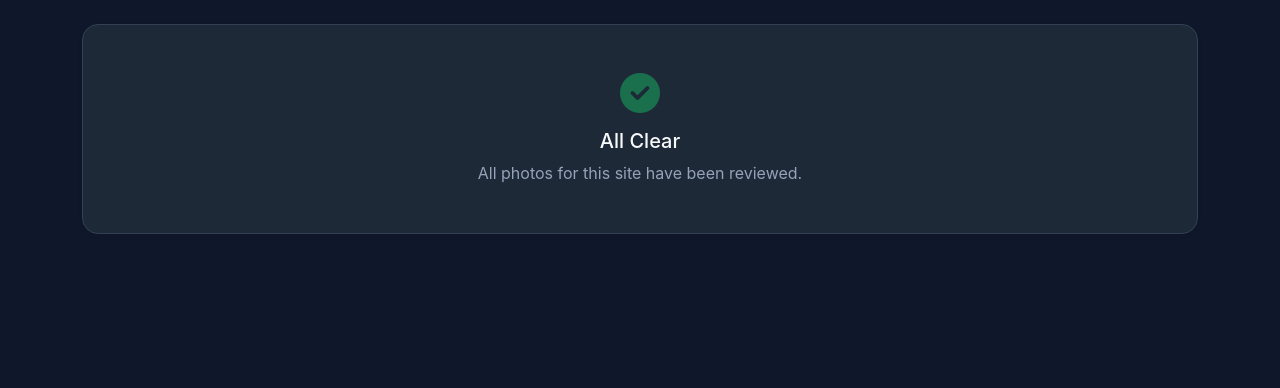
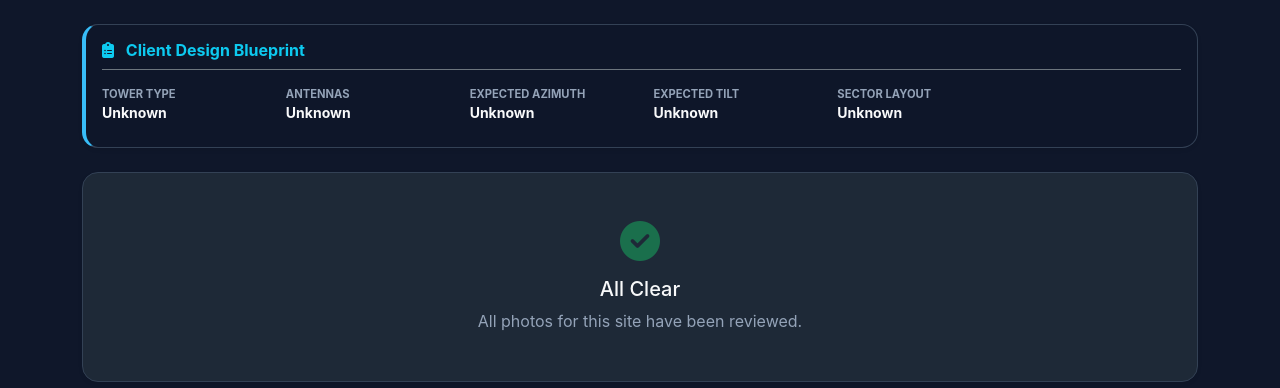
Before and after one commit to DoomedPK/stratix-production, a Django app: template reports/templates/reports/qa_review.html in a window 1280 px wide. Shown: the part 142-530 px from the top of the page. Run offline with Django 5.2, Linux system fonts and the light colour scheme; the template is opened without the code that fills it, so the values that code supplies are empty; some libraries are stand-ins or nearby versions.

Commit message:
Update qa_review.html

```diff
--- a/reports/templates/reports/qa_review.html
+++ b/reports/templates/reports/qa_review.html
@@ -52,6 +52,34 @@
     </div>
     {% endif %}
     {% endwith %}
+
+    <div class="card p-3 shadow-sm mb-4" style="background: rgba(15, 23, 42, 0.9); border-left: 4px solid #38bdf8;">
+        <h6 class="fw-bold text-info border-bottom border-secondary pb-2 mb-3">
+            <i class="fas fa-clipboard-list me-2"></i> Client Design Blueprint
+        </h6>
+        <div class="row text-light small">
+            <div class="col-md-2 col-6 mb-2">
+                <span class="text-muted d-block text-uppercase fw-bold" style="font-size: 0.7rem;">Tower Type</span>
+                <span class="fw-bold">{{ site.tower_type|default:"Unknown" }}</span>
+            </div>
+            <div class="col-md-2 col-6 mb-2">
+                <span class="text-muted d-block text-uppercase fw-bold" style="font-size: 0.7rem;">Antennas</span>
+                <span class="fw-bold">{{ site.expected_antenna_count|default:"Unknown" }}</span>
+            </div>
+            <div class="col-md-2 col-6 mb-2">
+                <span class="text-muted d-block text-uppercase fw-bold" style="font-size: 0.7rem;">Expected Azimuth</span>
+                <span class="fw-bold">{{ site.expected_azimuth|default:"Unknown" }}</span>
+            </div>
+            <div class="col-md-2 col-6 mb-2">
+                <span class="text-muted d-block text-uppercase fw-bold" style="font-size: 0.7rem;">Expected Tilt</span>
+                <span class="fw-bold">{{ site.expected_tilt|default:"Unknown" }}</span>
+            </div>
+            <div class="col-md-4 col-12 mb-2">
+                <span class="text-muted d-block text-uppercase fw-bold" style="font-size: 0.7rem;">Sector Layout</span>
+                <span class="fw-bold">{{ site.sector_layout|default:"Unknown" }}</span>
+            </div>
+        </div>
+    </div>
 
     {% if photos %}
         <form method="POST" id="qaForm">
```
